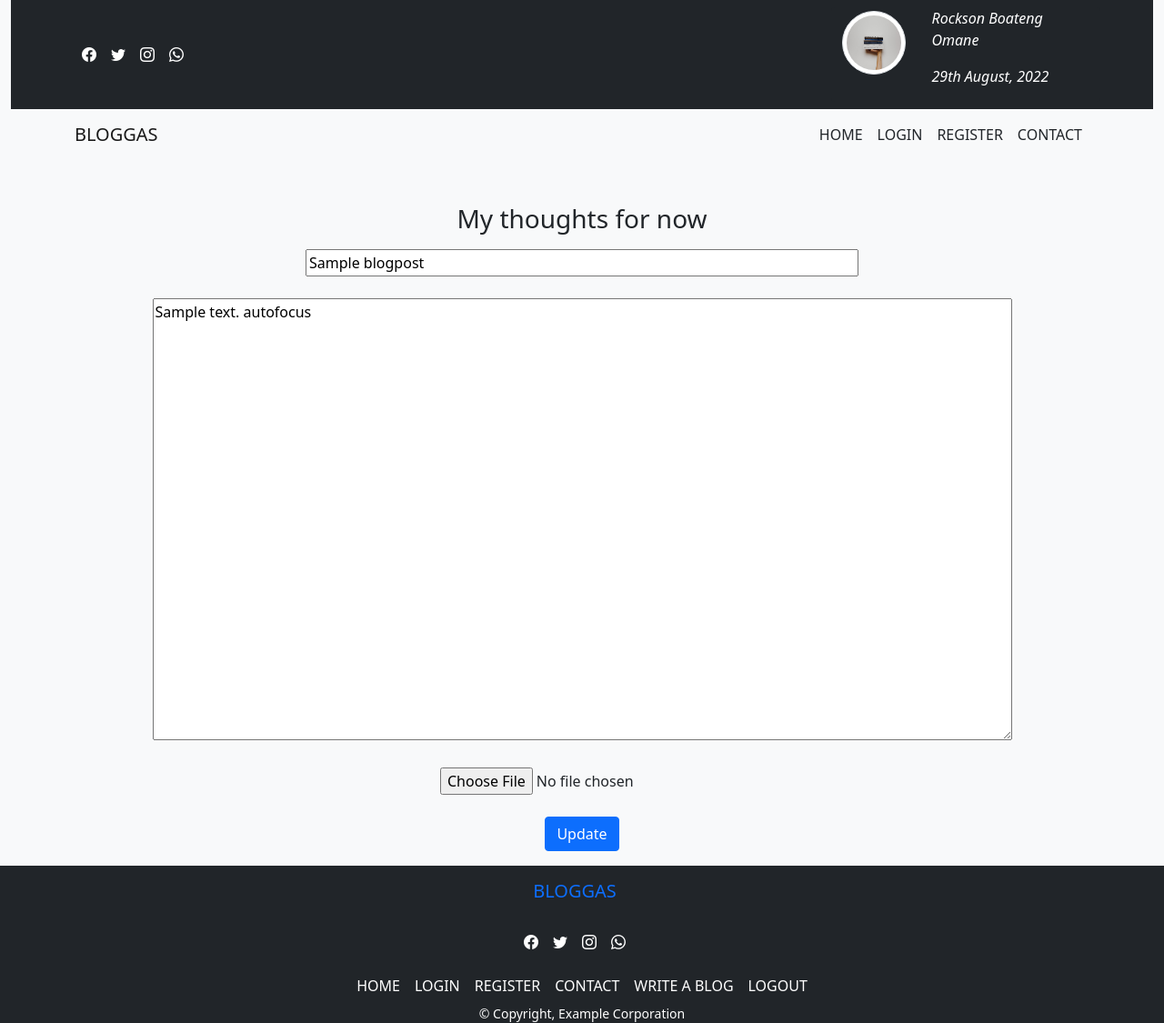
After one commit to Rockson-devs/BLOGGAS, a Node server app: page /blog/600000000000000000000001/edit in a window 1280 px wide. The commit adds this page. Shown: the whole page at 91% size. Run offline with Node 20, Linux system fonts and the light colour scheme; tables that the repository leaves empty hold one stand-in row (values such as "Sample post"); some libraries are stand-ins or nearby versions.

Commit message:
adding update feature to contributor page

```diff
--- a/app.js
+++ b/app.js
@@ -5,6 +5,7 @@ const mongoose = require('mongoose')
 const bodyParser = require('body-parser')
 const fileUpload = require('express-fileupload')
 const expressSession = require('express-session')
+const flash = require('connect-flash')
 const authMiddleware = require('./middleware/authMiddleware')
 const redirectIfAuthenticatedMiddleware = require('./middleware/redirectIfAuthenticated')
 const aboutController = require('./controllers/aboutController')
@@ -15,6 +16,7 @@ const contributorController = require('./controllers/contributorController')
 const registerController = require('./controllers/registerController')
 const loginController = require('./controllers/loginController')
 const indexController = require('./controllers/indexController')
+const editPostController = require('./controllers/editPostController')
 const logoutController = require('./controllers/logoutController')
 
 
@@ -38,6 +40,7 @@ app.use("*", (req, res, next)=>{
     loggedIn = req.session.contributorId
     next()
 })
+app.use(flash())
 
 app.get('/', indexController)
 app.get('/about', aboutController)
@@ -49,6 +52,8 @@ app.get('/login', redirectIfAuthenticatedMiddleware, loginController.getLoginPag
 app.post('/login', redirectIfAuthenticatedMiddleware, loginController.loginContributor) //authenticate and login to the blog
 app.get('/register',redirectIfAuthenticatedMiddleware, registerController.getRegisterPage) //render the page
 app.post('/register',redirectIfAuthenticatedMiddleware, registerController.registerContributor)//send data to the server
+app.get('/blog/:id/edit', editPostController.getEditPostPage) // render editPage
+app.post('/blog/:id/update', editPostController.editBlogPost) //editBlogpost
 app.get('/admin', adminController)
 app.get('/logout', logoutController)
 
--- /dev/null
+++ b/controllers/editPostController.js
@@ -0,0 +1,33 @@
+const Blogpost = require('../model/blogpost')
+const path = require('path')
+
+//displays create a blog page
+
+// displays page for a single blogpost
+exports.getEditPostPage = async (req,res) => {
+    const singleBlogpost = await Blogpost.findById(req.params.id)
+    console.log(singleBlogpost);
+    res.render('editPost',{
+        singleBlogpost : singleBlogpost
+    })
+}
+
+// creates blog and displays all blogs by the contributor after adding the latest blog to it
+exports.editBlogPost = async (req,res)=>{
+    let singleBlogpost = await Blogpost.findById(req.params.id)
+    console.log(singleBlogpost);
+    let blogImage = req.files.blogImage
+    blogImage.mv(path.resolve(__dirname,'..','public/images',blogImage.name),
+    async (error)=>{
+        if(error){
+        }
+         await  Blogpost.findByIdAndUpdate( singleBlogpost,{
+             ... req.body,
+             blogImage: '/images/' + blogImage.name}),(error, blogpost)=>{
+        console.log(error, blogpost);
+    }
+        const allBlogposts = await Blogpost.find({})
+        res.render('contributor',{
+            allBlogposts: allBlogposts})
+    })
+}
--- a/package.json
+++ b/package.json
@@ -19,11 +19,13 @@
   "dependencies": {
     "bcrypt": "^5.0.1",
     "body-parser": "^1.20.0",
+    "connect-flash": "^0.1.1",
     "ejs": "^3.1.8",
     "express": "^4.18.1",
     "express-fileupload": "^1.4.0",
     "express-session": "^1.17.3",
     "mongoose": "^6.5.5",
+    "mongoose-unique-validator": "^3.1.0",
     "nodemon": "^2.0.19"
   }
 }
--- a/views/contributor.ejs
+++ b/views/contributor.ejs
@@ -17,7 +17,11 @@
                                 <div class="card-body">
                                 <h5 class="card-title"><%= allBlogposts[i].blogTitle %></h5>
                                 <p class="card-text"><%= allBlogposts[i].blogDetails %></p>
-                                <a href="/blog/<%=allBlogposts[i].id %>"" class="btn btn-primary">Read more</a>
+
+                                <a href="/blog/<%=allBlogposts[i].id %>" class="btn btn-primary">Read more</a>
+                                <% if(loggedIn) { %>
+                                <a href="/blog/<%=allBlogposts[i].id%>/edit" class=" btn btn-primary">Edit Post</a>
+                                <% } %>
                                 </div>
                             </div>
                             <%} %>
--- /dev/null
+++ b/views/editPost.ejs
@@ -0,0 +1,49 @@
+<!DOCTYPE html>
+<html lang="en">
+<%- include('layouts/head'); -%>
+
+    <body class="bg-light">
+        <%- include('layouts/loggedheader'); -%>
+            <main class="mt-5">
+                <div class="container mt-5">
+                    <div class="container bg-light">
+                        <div class="contributor-blogs">
+                            <h3 class="contributor-title text-center mb-3">My thoughts for now</h3>
+                            <div class="container mb-3 bg-light">
+                                <div class="writing-pad">
+
+                                    <form action="/blog/<%=singleBlogpost.id%>/update" method="POST" enctype="multipart/form-data">
+                                        <div class="control-group text-center">
+                                            <label for="title" class="d-none">Title</label>
+                                            <input type="text" name="blogTitle" id="blogTitle" placeholder="Title"
+                                                size="60" value="<%= singleBlogpost.blogTitle %>">
+                                        </div>
+                                        <br>
+                                        <div class="control-group text-center">
+                                            <label for="blogDetails" class="d-none">Details</label>
+                                            <textarea name="blogDetails" id="blogDetails" cols="100"
+                                                rows="20"><%= singleBlogpost.blogDetails %> autofocus</textarea>
+                                        </div>
+                                        <br>
+                                        <div class="control-group text-center">
+
+                                            <input type="file" name="blogImage" id="blogImage" value="<%= singleBlogpost.blogImage %>" >
+                                        </div>
+                                        <br>
+                                        <div class="control-group text-center">
+
+                                            <button type="submit" class="btn btn-primary text-end">Update</button>
+                                        </div>
+                                    </form>
+                                </div>
+                            </div>
+                        </div>
+                    </div>
+                </div>
+            </main>
+
+            <%- include('layouts/footer'); -%>
+                <%- include('layouts/scripts'); -%>
+    </body>
+
+</html>
```
Also changed, not shown: controllers/registerController.js (+28 -5 lines), model/contributor.js (+7 -4 lines), views/register.ejs (+11 -3 lines), views/layouts/headerNav.ejs (line endings or trailing spaces), 1 other file.
